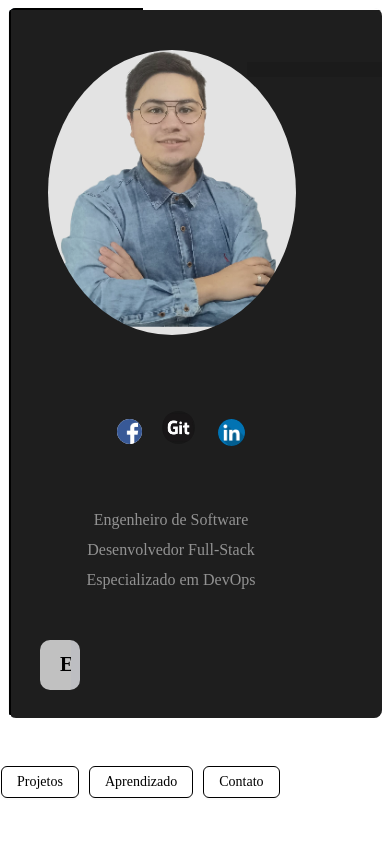
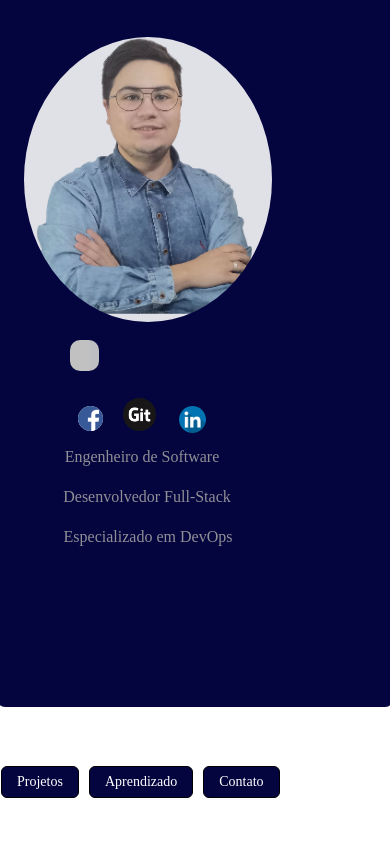
Before and after one commit to eliseu-modan/portfolio_project, a React app: page /#/Apprenticeship in a window 390 px wide. Shown: the top 844 px of the page. Built offline with nearby package versions, Linux system fonts and the light colour scheme.

Commit message:
update version mobile

```diff
--- a/src/componentes/templates/Apresentation.css
+++ b/src/componentes/templates/Apresentation.css
@@ -50,9 +50,21 @@
     .apresentation {
         position: absolute;
         left: -30px;
-        top: 640px;
+        top: 340px;
         z-index: 9;
         width: 0;
         background-color: rgb(30, 30, 30);
     }
+    .displayName {
+        position: relative;
+        left: 100px;
+        white-space: nowrap;
+        overflow: hidden;
+        font-size: 6px;
+        color: rgb(0, 0, 0);
+        background-color: #c1c1c1;
+        border-radius: 10px;
+        padding-left: 20px;
+        border-right: 9px solid rgb(255, 255, 255);
+    }
 }
--- a/src/componentes/templates/Header.css
+++ b/src/componentes/templates/Header.css
@@ -1,14 +1,14 @@
 .header {
-    position: relative;
+    position: fixed;
     width:36.2%;
-    position: fixed;
     padding-bottom: 96vh;
     left: 0%;
     top: 0%;
     height: 100%;
-    background-color: rgb(30, 30, 30);
+    background-color: rgb(4, 4, 63);
     color: aliceblue;
 }
+
 
   .descriptionOne{
     position: relative;
@@ -270,39 +270,50 @@
 }
 
 @media (max-width:626px){
+
+  html{
+margin: -11px;  }
   .header{
-    position: relative;
+    position:absolute ;
       width:620px;
       z-index: 9;
+      left: 0px;
+      background-color: rgb(4, 4, 63);
+
 
   }
+  a{
+    background-color: rgb(4, 4, 63);
+
+  }
+
   #icon_facebook, #Git_icon{
     top: 370px;
-left: -130px;
+left: -145px;
 margin-right: 20px;
 }
 #icon_linkedin{
   top: 372px;
-  left: -130px;
+  left: -145px;
   margin-right: 20px;
 }
   .descriptionOne{
-    left:5px;
-    top: 450px ;
+    left:0px;
+    top: 400px ;
     font-size: 16px;
 
    }
    .descriptionTwo{
      left: 5px;
-     top: 480px;
+     top: 440px;
      font-size: 16px;
      z-index: 9;
 
    }
    .descriptionTree{
-     left: 5px;
+     left: 6px;
      font-size: 16px;
-     top: 510px;
+     top: 480px;
 z-index: 9;
 
    }
--- a/src/componentes/templates/Header.jsx
+++ b/src/componentes/templates/Header.jsx
@@ -13,19 +13,19 @@ export default (props) => (
     <div className="descriptionTree">Especializado em DevOps</div>
 
     <a
-      style={{ background: "rgb(27, 27, 27)" }}
+      style={{ background :"rgb(4, 4, 63)" }}
       href="https://web.facebook.com/junior.modanesi?_rdc=1&_rdr"
     >
       <img id="icon_facebook" src={IconFacebook} width={25} />
     </a>
     <a
-      style={{ background: "rgb(27, 27, 27)" }}
+      style={{ background :"rgb(4, 4, 63)" }}
       href="https://github.com/eliseu-modan"
     >
       <img id="Git_icon" src={IconGit} width={33} />{" "}
     </a>
     <a
-      style={{ background: "rgb(27, 27, 27)" }}
+      style={{ background :"rgb(4, 4, 63)" }}
       href="https://www.linkedin.com/in/eliseu-junior-b4801a1b6/"
     >
       <img id="icon_linkedin" src={IconLinkedin} width={27} />
--- a/src/componentes/templates/Menu.css
+++ b/src/componentes/templates/Menu.css
@@ -5,13 +5,14 @@
        background-color: rgb(255, 255, 255);
     }
     #custom-button {
-      background-color: white;
+      background-color: rgb(4, 4, 63);
       border-color: black;
-      color: black;
+
     }
+
     #custom-button.active {
-      border-color: #222bd6;
-      color:#222bd6;
+color: rgb(4, 4, 63);
+    background-color: rgb(4, 4, 63);
       justify-content: center;
       margin-right: 20px;
       margin-left: 20px;
@@ -20,10 +21,15 @@
     }
     .custom-link {
       margin-right: 10px;
+
+    }
+    span{
+      background-color: rgb(4, 4, 63);
+      color: white;
     }
     .menu {
       display: flex;
-      left: 50%;
+      left: 50px;
       width: 80px;
     }
 
--- a/src/main/App.jsx
+++ b/src/main/App.jsx
@@ -25,12 +25,12 @@ const App = () => {
   const siderStyle = {
     textAlign: "center",
     minHeight: 120,
-    left: "1px",
+    left: "-10px",
     height: "99.6%",
     lineHeight: "120px",
     color: "#000000",
     backgroundColor: "#00000",
-    border: "solid 2px #000000",
+    // border: "solid 2px #000000",
   };
   const footerStyle = {
     textAlign: "center",
--- a/src/pages/Contact.css
+++ b/src/pages/Contact.css
@@ -38,7 +38,7 @@
     width: 100%; /* Largura total do botão */
     padding: 10px; /* Espaçamento interno */
     font-size: 16px; /* Tamanho da fonte do botão */
-    background-color: #007bff; /* Cor de fundo do botão */
+    background-color: rgb(4, 4, 63);
     color: #ffffff; /* Cor do texto do botão */
     border: none; /* Remove a borda do botão */
     cursor: pointer; /* Cursor de ponteiro ao passar o mouse */
```
Also changed, not shown: src/componentes/imgs/PORTFOLIO.png.
